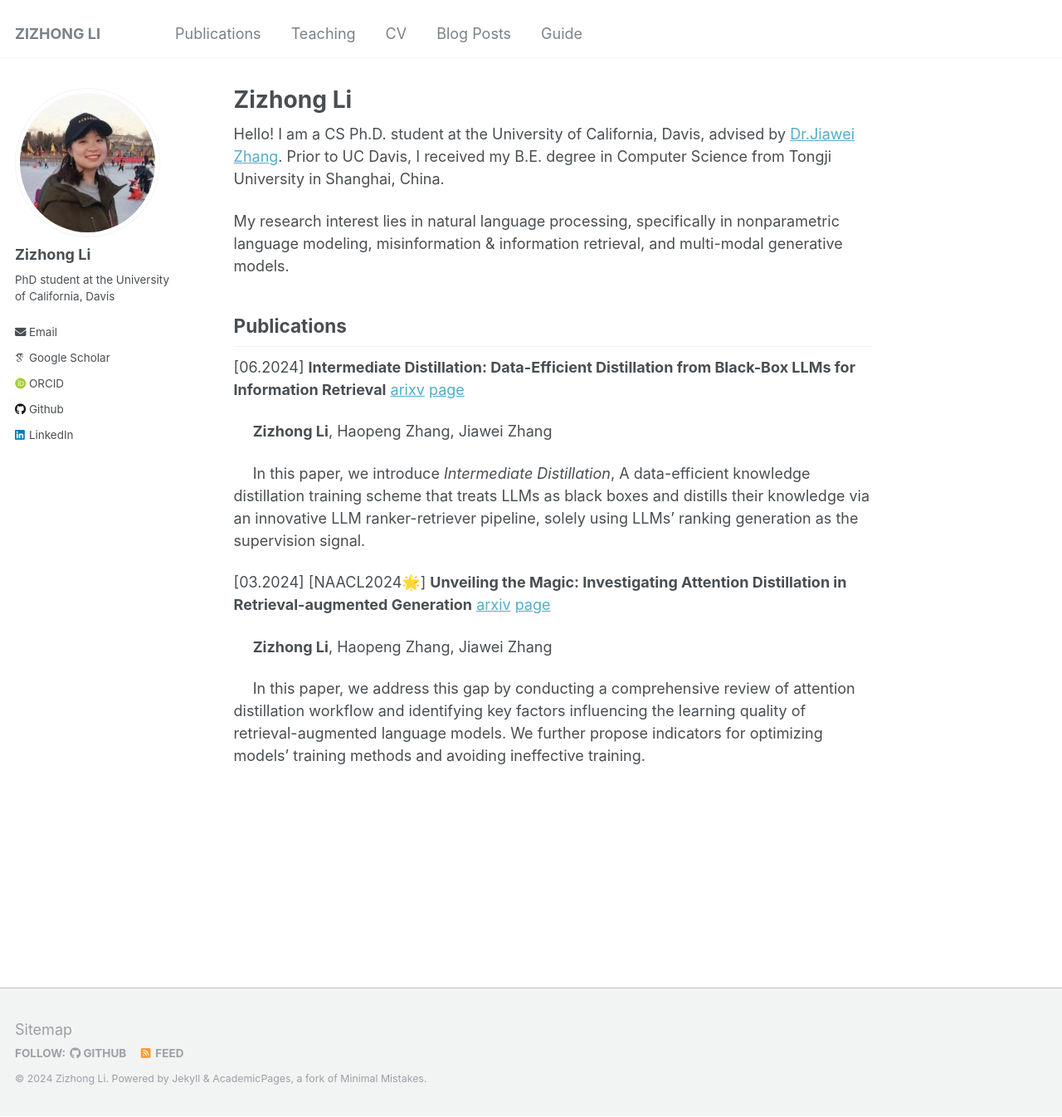
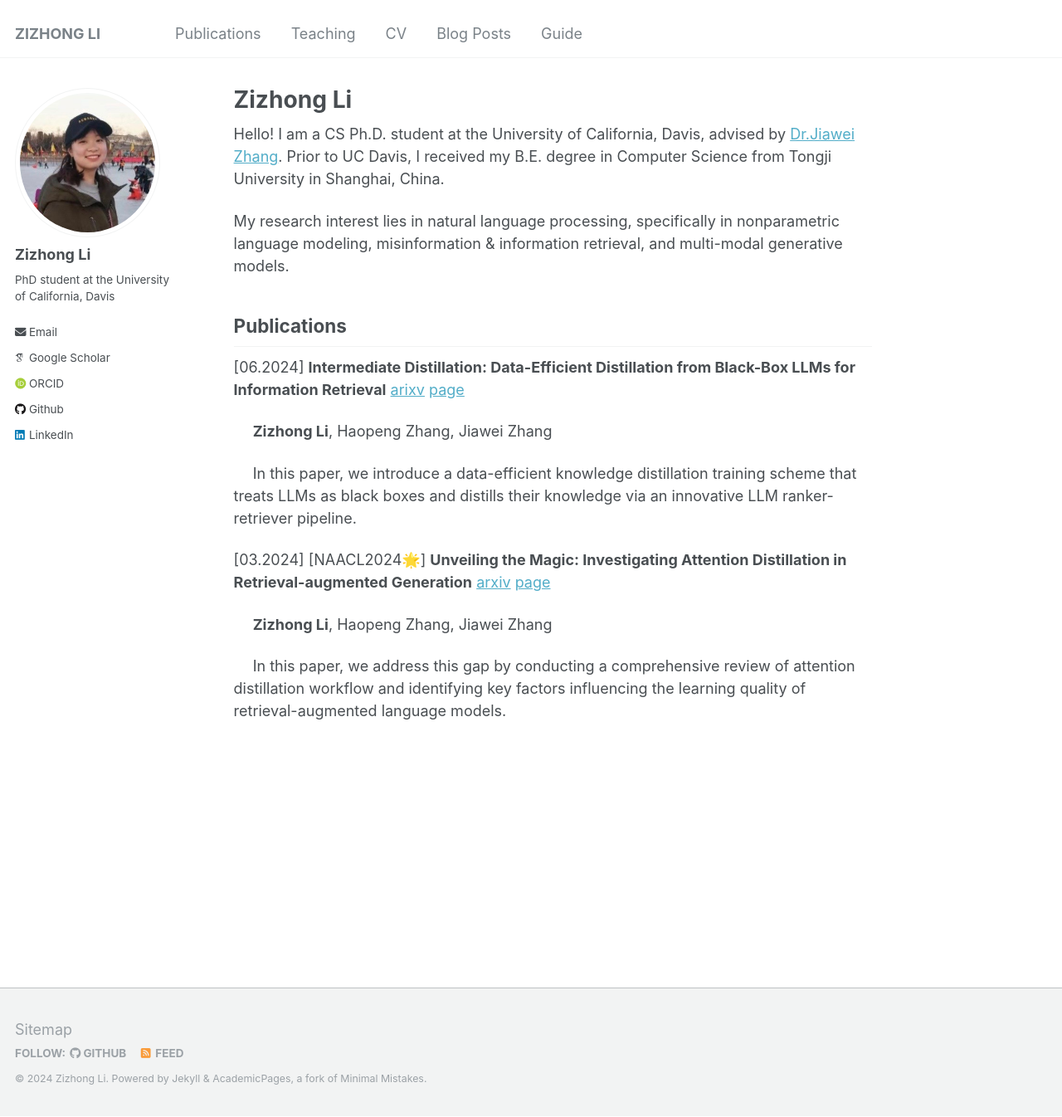
Before and after one commit to lizizhong/lizizhong.github.io, a Jekyll site: the page built from _pages/about.md, in a window 1280 px wide and 1346 px high. Shown: the whole window at 83% size. Built offline with Jekyll 4.4.1, drawn with Linux system fonts in a browser that asks for light colours; some web fonts are replaced.

Commit message:
Update about.md

```diff
--- a/_pages/about.md
+++ b/_pages/about.md
@@ -18,10 +18,10 @@ Publications
 
 &emsp; **Zizhong Li**, Haopeng Zhang, Jiawei Zhang
 
-&emsp; In this paper, we introduce *Intermediate Distillation*, A data-efficient knowledge distillation training scheme that treats LLMs as black boxes and distills their knowledge via an innovative LLM ranker-retriever pipeline, solely using LLMs' ranking generation as the supervision signal.
+&emsp; In this paper, we introduce a data-efficient knowledge distillation training scheme that treats LLMs as black boxes and distills their knowledge via an innovative LLM ranker-retriever pipeline.
 
 [03.2024] [NAACL2024🌟] **Unveiling the Magic: Investigating Attention Distillation in Retrieval-augmented Generation**  [arxiv](https://arxiv.org/abs/2402.11794)  [page]()
 
 &emsp; **Zizhong Li**, Haopeng Zhang, Jiawei Zhang
 
-&emsp; In this paper, we address this gap by conducting a comprehensive review of attention distillation workflow and identifying key factors influencing the learning quality of retrieval-augmented language models. We further propose indicators for optimizing models' training methods and avoiding ineffective training.
+&emsp; In this paper, we address this gap by conducting a comprehensive review of attention distillation workflow and identifying key factors influencing the learning quality of retrieval-augmented language models.
```
